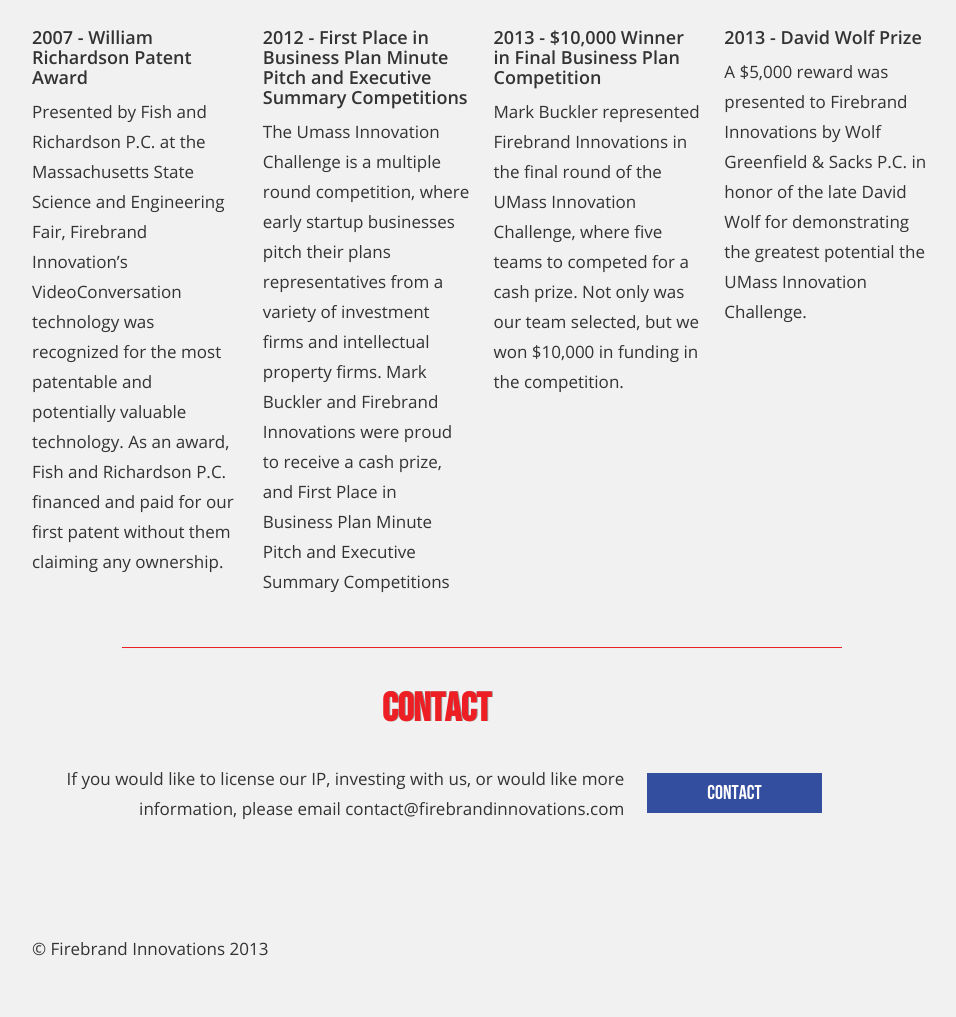
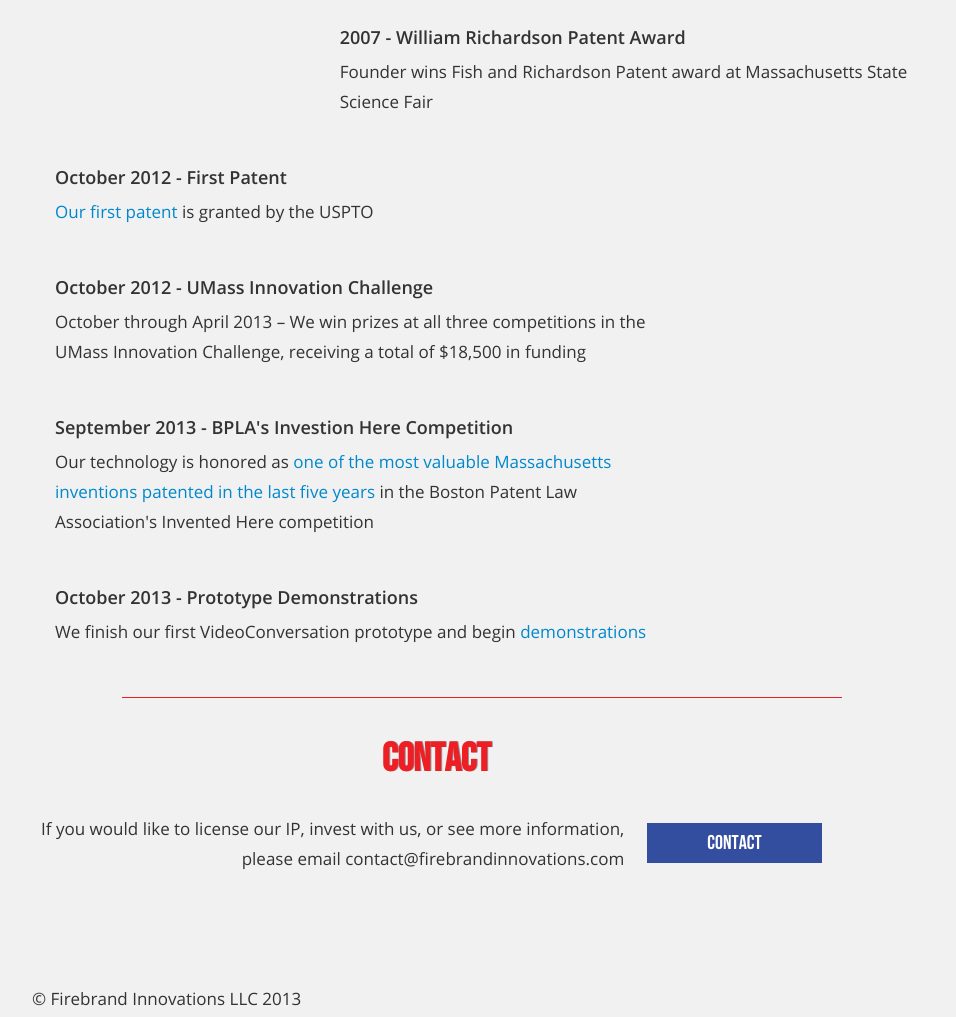
Before and after one commit to alexjohnson505/firebrandinnovations.com, a plain HTML site: page index.htm in a window 1280 px wide. Shown: the part 1860-2877 px from the top of the page, without its empty margins (158-1114 px from the left). Before the commit the page ends 2834 px from the top, so only its background shows below. Drawn offline with Linux system fonts and the light colour scheme; files that its build step writes are made by us from their sources.

Commit message:
Content: Recognition

```diff
--- a/index.htm
+++ b/index.htm
@@ -146,55 +146,47 @@
     <h2 id="awards">Official Recognition</h2>
 
     <div class="row-fluid marketing">
-        <div class="span3">
+        <div class="span4"></div>
+        <div class="span8">
             <h5>2007 - William Richardson Patent Award</h5>
-
-            <p>Presented by Fish and Richardson P.C. at the Massachusetts State
-            Science and Engineering Fair, Firebrand Innovation’s
-            VideoConversation technology was recognized for the most patentable
-            and potentially valuable technology. As an award, Fish and
-            Richardson P.C. financed and paid for our first patent without them
-            claiming any ownership.</p>
+            <p>Founder wins Fish and Richardson Patent award at Massachusetts State Science Fair</p>
         </div>
 
-        <div class="span3">
-            <h5>2012 - First Place in Business Plan Minute Pitch and Executive
-            Summary Competitions</h5>
-
-            <p>The Umass Innovation Challenge is a multiple round competition,
-            where early startup businesses pitch their plans representatives
-            from a variety of investment firms and intellectual property firms.
-            Mark Buckler and Firebrand Innovations were proud to receive a cash
-            prize, and First Place in Business Plan Minute Pitch and Executive
-            Summary Competitions</p>
+        <div class="span4"></div>
+        <div class="span8">
+            <h5>October 2012 - First Patent</h5>
+            <p><a href="http://www.google.com/patents/US8289363#!">Our first patent</a> is granted by the USPTO</p>
         </div>
 
-        <div class="span3">
-            <h5>2013 - $10,000 Winner in Final Business Plan Competition</h5>
-
-            <p>Mark Buckler represented Firebrand Innovations in the final
-            round of the UMass Innovation Challenge, where five teams to
-            competed for a cash prize. Not only was our team selected, but we
-            won $10,000 in funding in the competition.</p>
+        <div class="span4"></div>
+        <div class="span8">
+            <h5>October 2012 - UMass Innovation Challenge</h5>
+            <p>October through April 2013 – We win prizes at all three competitions in the UMass Innovation Challenge, receiving a total of $18,500 in funding</p>
         </div>
 
-        <div class="span3">
-            <h5>2013 - David Wolf Prize</h5>
+        <!-- http://www.umass.edu/newsoffice/article/umass-innovation-challenge-awards-55250-three-teams-finals
+        http://www.umass.edu/innovation/announcements/congratulations-to-executive-summary-elevator-pitch-winning-teams
+        http://dailycollegian.com/2012/10/18/isenberg-holds-second-annual-minutepitch-competition/ -->
 
-            <p>A $5,000 reward was presented to Firebrand Innovations by Wolf
-            Greenfield &amp; Sacks P.C. in honor of the late David Wolf for
-            demonstrating the greatest potential the UMass Innovation
-            Challenge.</p>
+        <div class="span4"></div>
+        <div class="span8">
+            <h5>September 2013 - BPLA's Investion Here Competition</h5>
+            <p>Our technology is honored as <a href="http://www.bpla.org/displaycommon.cfm?an=1&subarticlenbr=56">one of the most valuable Massachusetts inventions patented in the last five years</a> in the Boston Patent Law Association's Invented Here competition</p></div>
+
+        <div class="span4"></div>
+        <div class="span8">
+            <h5>October 2013 - Prototype Demonstrations</h5>
+            <p>We finish our first VideoConversation prototype and begin <a href="http://www.youtube.com/watch?v=nP1VXaui0-M"> demonstrations</a></p>
         </div>
     </div>
+
     <hr>
 
     <h2 id="contact" style="margin: 0 auto; width: 200px;">Contact</h2>
 
     <div class="row-fluid marketing">
         <div class="span8" style="text-align: right;">
-            <p>If you would like to license our IP, investing with us, or would
-            like more information, please email
+            <p>If you would like to license our IP, invest with us, or see more information, please email
             contact@firebrandinnovations.com</p>
         </div>
 
@@ -205,7 +197,7 @@
     </div>
 
     <footer>
-        <p>© Firebrand Innovations 2013</p>
+        <p>© Firebrand Innovations LLC 2013</p>
     </footer>
 </div><!-- /container -->
 <!--        <script src="index_files/bootstrap-transition.js"></script>
```
